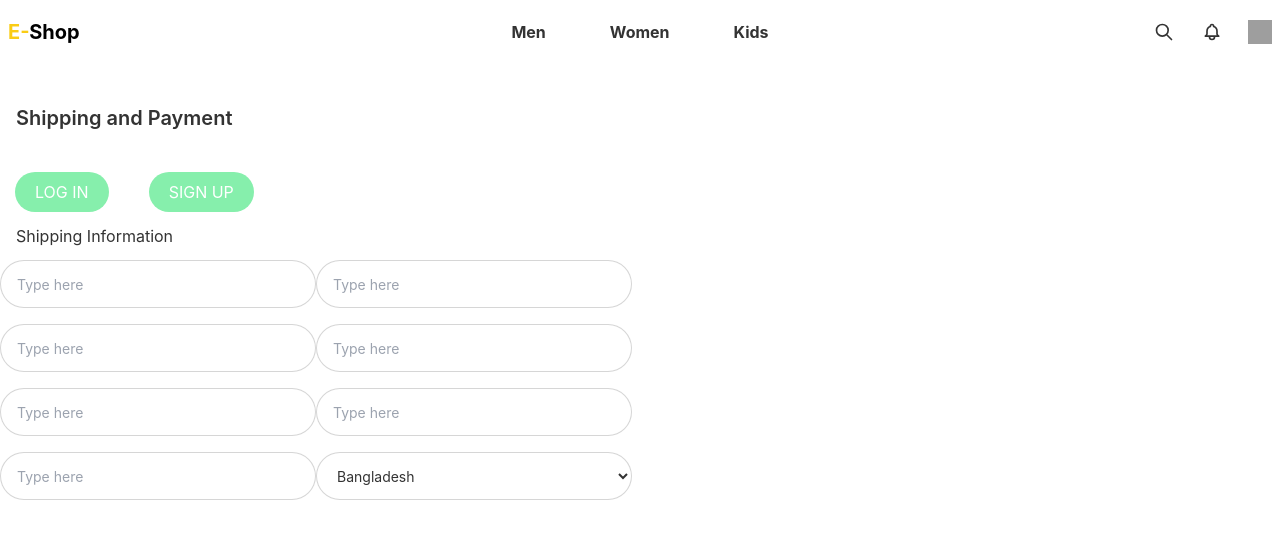
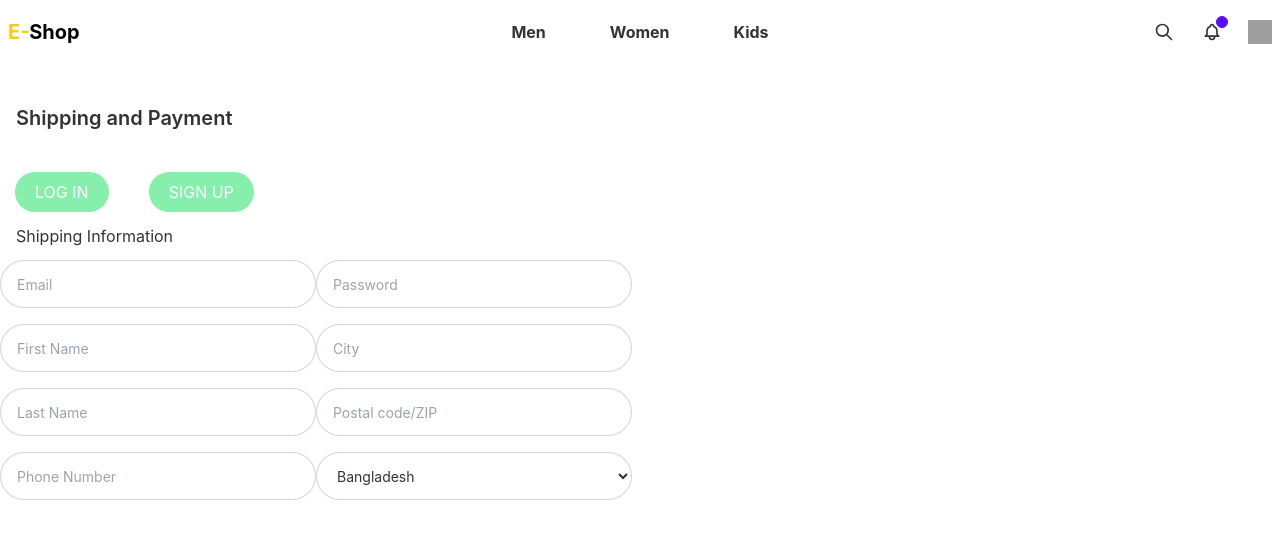
Before and after one commit to md-mobarak/login-payment-page, a React (Create React App) app: page / in a window 1280 px wide. Shown: the top 538 px of the page. Built offline with nearby package versions, Linux system fonts and the light colour scheme; grey boxes are pictures that could not be loaded.

Commit message:
login and signup page is ready

```diff
--- a/package.json
+++ b/package.json
@@ -10,10 +10,14 @@
     "@testing-library/react": "^13.3.0",
     "@testing-library/user-event": "^13.5.0",
     "daisyui": "^2.20.0",
+    "firebase": "^9.9.1",
     "react": "^18.2.0",
     "react-dom": "^18.2.0",
+    "react-firebase-hooks": "^5.0.3",
+    "react-hook-form": "^7.34.0",
     "react-router-dom": "^6.3.0",
     "react-scripts": "5.0.1",
+    "react-toastify": "^9.0.7",
     "web-vitals": "^2.1.4"
   },
   "scripts": {
--- a/src/App.js
+++ b/src/App.js
@@ -1,13 +1,14 @@
 import './App.css';
 import Navbar from './component/Navbar/Navbar';
 import Home from './component/Home/Home';
+import { ToastContainer } from 'react-toastify';
 
 function App() {
   return (
     <div >
       <Navbar></Navbar>
       <Home></Home>
-
+      <ToastContainer />
     </div>
   );
 }
--- a/src/component/Home/Home.js
+++ b/src/component/Home/Home.js
@@ -1,11 +1,11 @@
 import React from 'react';
-import Login from '../Login.js/Login';
+import SignUp from '../Login.js/Signup';
 import Payment from '../Payemnt/Payment';
 
 const Home = () => {
     return (
         <div className='grid grid-cols-2 gap-4'>
-            <Login></Login>
+            <SignUp></SignUp>
             <Payment></Payment>
         </div>
     );
--- a/src/component/Login.js/Login.js
+++ b/src/component/Login.js/Login.js
@@ -1,33 +1,61 @@
 import React from 'react';
+import { useSignInWithEmailAndPassword } from 'react-firebase-hooks/auth';
+import { useForm } from 'react-hook-form';
+import auth from '../../firebase.init';
+import { toast } from 'react-toastify';
+import 'react-toastify/dist/ReactToastify.css';
+const Login = () => {
+    const [
+        signInWithEmailAndPassword,
+        user,
+        loading,
+        error,
+    ] = useSignInWithEmailAndPassword(auth);
+    const { register, formState: { errors }, handleSubmit } = useForm();
 
-const Login = () => {
+    const onSubmit = (data) => {
+        signInWithEmailAndPassword(data.email, data.password)
+        console.log(data)
+        toast.success("WoW Successfully Sign Up")
+
+    }
     return (
         <div>
-            <h3 className="font-semibold text-xl ml-4 my-10">Shipping and Payment</h3>
-            <form >
-                <div className='flex mb-3 ml-[-25px]'>
-                    <button className='text-white mx-10 rounded-full bg-green-300 px-5 py-2 bordered '>LOG IN</button>
-                    <button className='text-white rounded-full bg-green-300 px-5 py-2 bordered'>SIGN UP</button>
+            <div class="hero min-h-screen bg-base-200">
+                <div class="hero-content ">
+                    <div class="card flex-shrink-0 w-full max-w-sm shadow-2xl bg-base-100">
+                        <form onSubmit={handleSubmit(onSubmit)}>
+                            <div class="card-body">
+                                <h1 className='uppercase text-center text-2xl'>Login</h1>
+                                <div class="form-control">
+                                    <label class="label">
+                                        <span class="label-text">Email</span>
+                                    </label>
+                                    <input type="text"
+                                        placeholder="email"
+                                        {...register("email", { required: true })}
+                                        class="input input-bordered" />
+                                </div>
+                                <div class="form-control">
+                                    <label class="label">
+                                        <span class="label-text">Password</span>
+                                    </label>
+                                    <input type="text"
+                                        placeholder="password"
+                                        {...register("password", { required: true })}
+                                        class="input input-bordered" />
+                                    <label class="label">
+                                        <a href="#" class="label-text-alt link link-hover">Forgot password?</a>
+                                    </label>
+                                </div>
+                                <div class="form-control mt-6">
+                                    <button class="btn btn-primary">Login</button>
+                                </div>
+                            </div>
+                        </form>
+                    </div>
                 </div>
-                <p className='my-3 ml-4'>Shipping Information</p>
-                <div className='grid grid-cols-2 gap-x-0 gap-y-4 '>
-
-                    <input type="text" placeholder="Type here" class="input input-bordered input-md w-full max-w-xs rounded-full" />
-                    <input type="text" placeholder="Type here" class="input input-bordered input-md w-full max-w-xs rounded-full" />
-                    <input type="text" placeholder="Type here" class="input input-bordered input-md w-full max-w-xs rounded-full" />
-                    <input type="text" placeholder="Type here" class="input input-bordered input-md w-full max-w-xs rounded-full" />
-                    <input type="text" placeholder="Type here" class="input input-bordered input-md w-full max-w-xs rounded-full" />
-                    <input type="text" placeholder="Type here" class="input input-bordered input-md w-full max-w-xs rounded-full" />
-                    <input type="text" placeholder="Type here" class="input input-bordered input-md w-full max-w-xs rounded-full" />
-                    <select id="cars" className='input input-bordered input-md w-full max-w-xs rounded-full'>
-                        <option value="volvo">Bangladesh</option>
-                        <option value="saab">India</option>
-                        <option value="opel">Pakistan</option>
-                        <option value="audi">Sri Lanka</option>
-                    </select>
-
-                </div>
-            </form>
+            </div>
         </div>
     );
 };
--- /dev/null
+++ b/src/component/Login.js/Signup.js
@@ -0,0 +1,84 @@
+import React from 'react';
+import { useForm } from 'react-hook-form';
+import { useCreateUserWithEmailAndPassword } from 'react-firebase-hooks/auth';
+import auth from '../../firebase.init';
+import { toast } from 'react-toastify';
+import 'react-toastify/dist/ReactToastify.css';
+
+const SignUp = () => {
+    const [
+        createUserWithEmailAndPassword,
+        user,
+        loading,
+        error,
+    ] = useCreateUserWithEmailAndPassword(auth);
+    const { register, handleSubmit, watch, reset, formState: { errors } } = useForm();
+    const onSubmit = data => {
+        createUserWithEmailAndPassword(data.email, data.password)
+        console.log(data)
+        reset()
+        toast.success("WoW Successfully Sign Up")
+    }
+
+    return (
+        <div>
+            <h3 className="font-semibold text-xl ml-4 my-10">Shipping and Payment</h3>
+            <form onSubmit={handleSubmit(onSubmit)}>
+                <div className='flex mb-3 ml-[-25px]'>
+                    <button className='text-white mx-10 rounded-full bg-green-300 px-5 py-2 bordered '>LOG IN</button>
+                    <button className='text-white rounded-full bg-green-300 px-5 py-2 bordered'>SIGN UP</button>
+                </div>
+                <p className='my-3 ml-4'>Shipping Information</p>
+                <div className='grid grid-cols-2 gap-x-0 gap-y-4 '>
+
+                    <input type="text"
+                        placeholder="Email"
+                        {...register("email", { required: true })}
+                        class="input input-bordered input-md w-full max-w-xs rounded-full" />
+
+
+                    <input type="password"
+                        placeholder="Password"
+                        {...register("password", { required: true })}
+                        class="input input-bordered input-md w-full max-w-xs rounded-full" />
+
+                    <input type="text"
+                        placeholder="First Name"
+                        {...register("First Name", { required: true })}
+                        class="input input-bordered input-md w-full max-w-xs rounded-full" />
+
+                    <input type="text"
+                        placeholder="City"
+                        {...register("City", { required: true })}
+                        class="input input-bordered input-md w-full max-w-xs rounded-full" />
+
+                    <input type="text"
+                        placeholder="Last Name"
+                        {...register("Last Name", { required: true })}
+                        class="input input-bordered input-md w-full max-w-xs rounded-full" />
+
+                    <input type="text"
+                        placeholder="Postal code/ZIP"
+                        {...register("Postal code/ZIP", { required: true })}
+                        class="input input-bordered input-md w-full max-w-xs rounded-full" />
+
+                    <input type="text"
+                        placeholder="Phone Number"
+                        {...register("Phone Number", { required: true })}
+                        class="input input-bordered input-md w-full max-w-xs rounded-full" />
+
+                    <select id="cars"  {...register("gender", { required: true })}
+                        className='input input-bordered input-md w-full max-w-xs rounded-full'>
+                        <option value="bangladesh">Bangladesh</option>
+                        <option value="india">India</option>
+                        <option value="pakistan">Pakistan</option>
+                        <option value="sri lanka">Sri Lanka</option>
+                    </select>
+
+                </div>
+            </form>
+        </div>
+    );
+};
+
+export default SignUp;
--- a/src/component/Navbar/Navbar.js
+++ b/src/component/Navbar/Navbar.js
@@ -29,7 +29,7 @@ const Navbar = () => {
                     <button class="btn btn-ghost btn-circle">
                         <div class="indicator">
                             <svg xmlns="http://www.w3.org/2000/svg" class="h-5 w-5" fill="none" viewBox="0 0 24 24" stroke="currentColor"><path stroke-linecap="round" stroke-linejoin="round" stroke-width="2" d="M15 17h5l-1.405-1.405A2.032 2.032 0 0118 14.158V11a6.002 6.002 0 00-4-5.659V5a2 2 0 10-4 0v.341C7.67 6.165 6 8.388 6 11v3.159c0 .538-.214 1.055-.595 1.436L4 17h5m6 0v1a3 3 0 11-6 0v-1m6 0H9" /></svg>
-                            {/* <span class="badge badge-xs badge-primary indicator-item"></span> */}
+                            <span class="badge badge-xs badge-primary indicator-item"></span>
                         </div>
                     </button>
                     <div>
--- /dev/null
+++ b/src/firebase.init.js
@@ -0,0 +1,20 @@
+// Import the functions you need from the SDKs you need
+import { initializeApp } from "firebase/app";
+import { getAuth } from "firebase/auth";
+// TODO: Add SDKs for Firebase products that you want to use
+// https://firebase.google.com/docs/web/setup#available-libraries
+
+// Your web app's Firebase configuration
+const firebaseConfig = {
+    apiKey: "AIzaSyC413y-Om6X0DALyF_HWBzjcdx4NWV-5wc",
+    authDomain: "login-payment-page.firebaseapp.com",
+    projectId: "login-payment-page",
+    storageBucket: "login-payment-page.appspot.com",
+    messagingSenderId: "564436382961",
+    appId: "1:564436382961:web:99a169737b6a1b3818a550"
+};
+
+// Initialize Firebase
+const app = initializeApp(firebaseConfig);
+const auth = getAuth(app)
+export default auth
```
Also changed, not shown: 1 other file (tests, documents, lock files or other folders).
